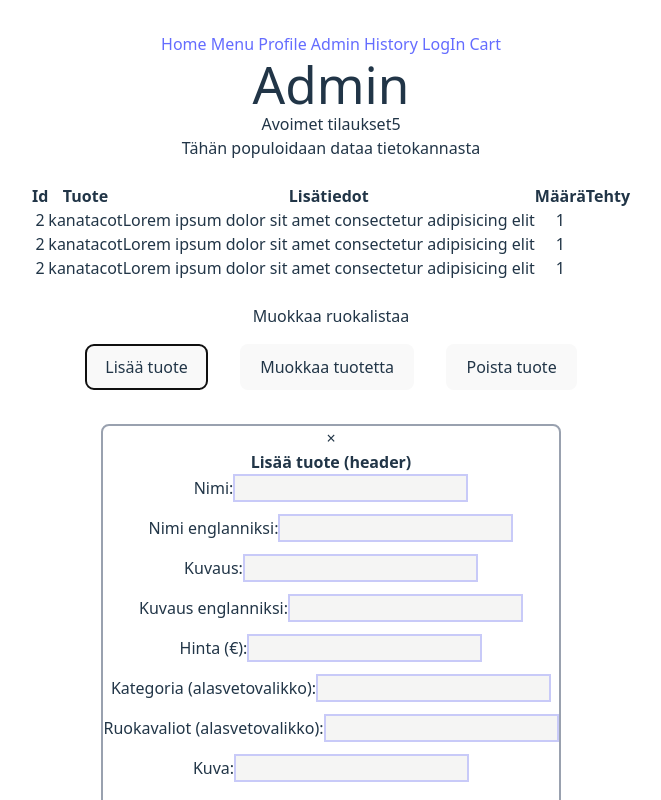
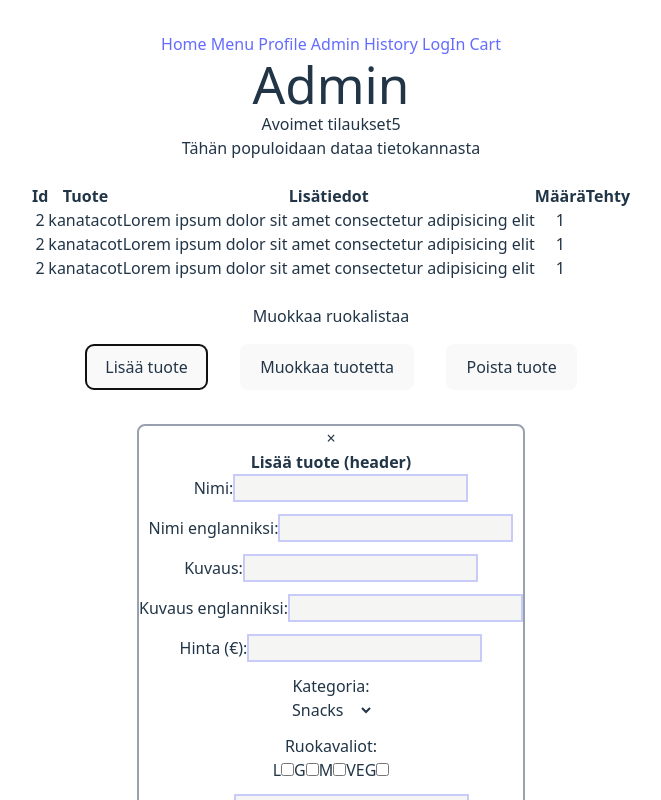
Before and after one commit to sandra-sanj/restaurant-website, a React (Vite) app in the folder frontend/: page /admin in a window 1280 px wide. Both pictures are taken after a click on the button "Lisää tuote". Shown: the top 800 px of the page, without its empty margins (309-970 px from the left). Built offline with nearby package versions, Linux system fonts and the light colour scheme.

Commit message:
Add category dropdown menu and diets checkbox to AddItem.jsx

```diff
--- a/frontend/src/components/admin/AddItem.jsx
+++ b/frontend/src/components/admin/AddItem.jsx
@@ -1,4 +1,3 @@
-
 const AddItem = ({onClose}) => {
   return (
     <>
@@ -30,14 +29,53 @@ const AddItem = ({onClose}) => {
             Hinta (€):
             <input name="price" className="bg-stone-100" />
           </label>
-          <label className="mb-3">
-            Kategoria (alasvetovalikko):
-            <input name="category" className="bg-stone-100" />
-          </label>
-          <label className="mb-3">
-            Ruokavaliot (alasvetovalikko):
-            <input name="diets" className="bg-stone-100" />
-          </label>
+
+          <div className="mb-3">
+            <p>Kategoria:</p>
+            <select name="category">
+              <option value="snacks">Snacks</option>
+              <option value="mains">Mains</option>
+              <option value="desserts">Desserts</option>
+              <option value="drinks">Drinks</option>
+            </select>
+          </div>
+
+          <div className="mb-3">
+            <p>Ruokavaliot:</p>
+            <label>
+              L
+              <input
+                type="checkbox"
+                //checked={inputs.lactoseFree}
+                name="lactoseFree"
+              />
+            </label>
+            <label>
+              G
+              <input
+                type="checkbox"
+                //checked={inputs.glutenFree}
+                name="glutenFree"
+              />
+            </label>
+            <label>
+              M
+              <input
+                type="checkbox"
+                //checked={inputs.milkFree}
+                name="milkFree"
+              />
+            </label>
+            <label>
+              VEG
+              <input
+                type="checkbox"
+                //checked={inputs.vegan}
+                name="vegan"
+              />
+            </label>
+          </div>
+
           <label className="mb-3">
             Kuva:
             <input name="image" className="bg-stone-100" />
```
